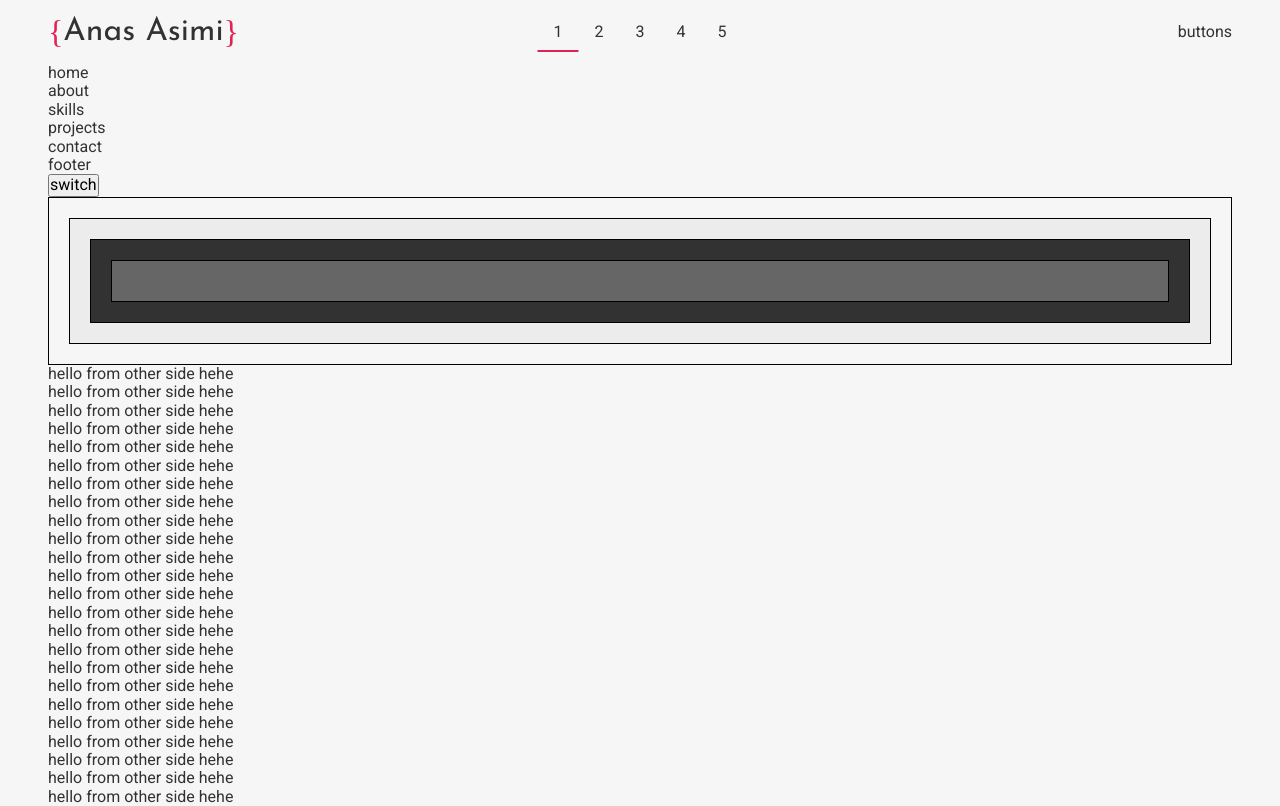
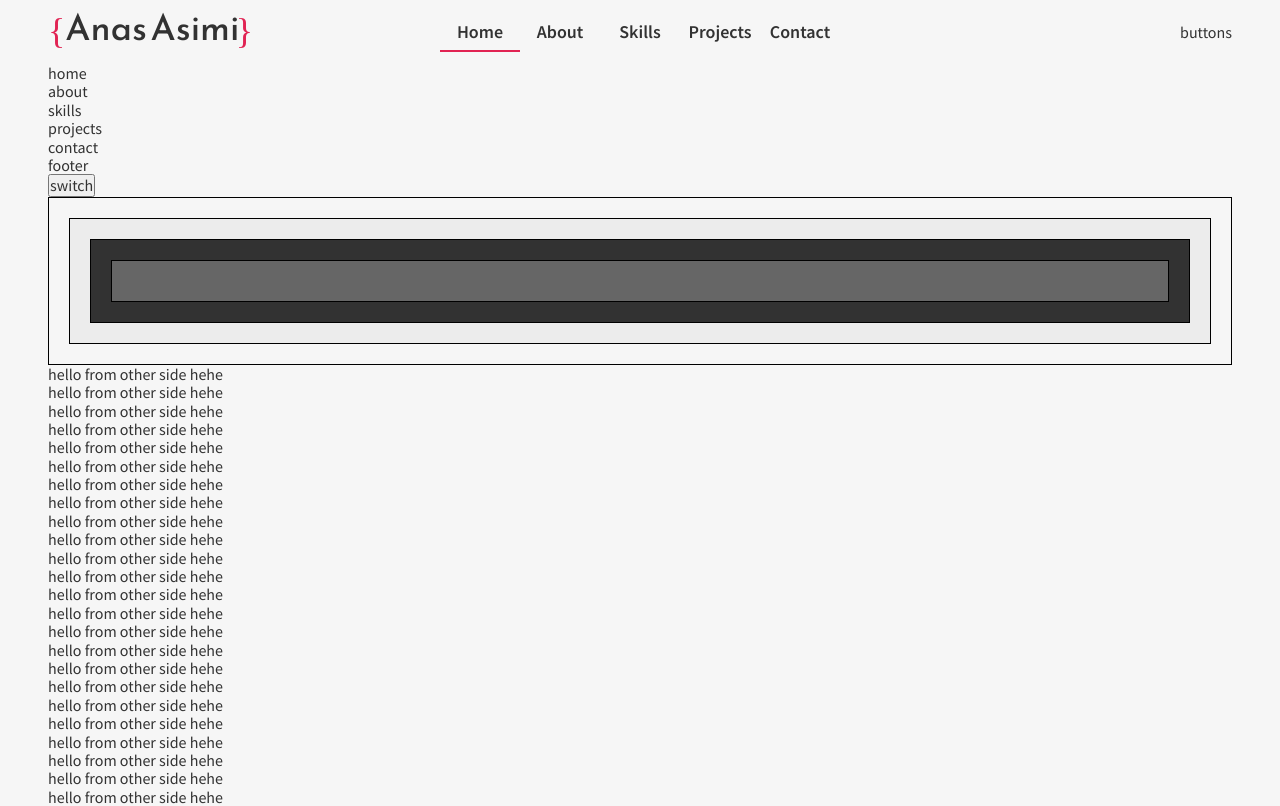
Before and after one commit to anas-asimi/asimi-anas-portfolio, a React (Vite) app: page / in a window 1280 px wide. Shown: the top 806 px of the page. Built offline with nearby package versions, Linux system fonts and the light colour scheme; a web font is replaced by a local one.

Commit message:
finishing the nav block in header

```diff
--- a/src/App.jsx
+++ b/src/App.jsx
@@ -31,6 +31,18 @@ export default function App() {
     let elementWidth = navElement.offsetWidth
     const sliderElement = document.querySelector(".slider");
     sliderElement.style.setProperty('--full-width', elementWidth);
+
+    // slider movement
+    const navItems = document.querySelectorAll('.nav-item')
+    navItems.forEach((element , index)=>{
+      element.addEventListener('click',()=>{
+        sliderElement.style.setProperty('--slider-position', index + 1);
+        navItems.forEach((ele )=>{
+          ele.classList.remove('active')
+          })
+        element.classList.add('active')
+      })
+    })
 
   }, [])
 
--- a/src/components/header.jsx
+++ b/src/components/header.jsx
@@ -11,13 +11,13 @@ export default function header() {
         </span>
         <span className="curly-bracket">{"}"}</span>
       </div>
-      <nav>
+      <nav className="nav">
         <ul>
-          <li>1</li>
-          <li>2</li>
-          <li>3</li>
-          <li>4</li>
-          <li>5</li>
+          <li><a href="#" className="nav-item">Home</a></li>
+          <li><a href="#" className="nav-item">About</a></li>
+          <li><a href="#" className="nav-item">Skills</a></li>
+          <li><a href="#" className="nav-item">Projects</a></li>
+          <li><a href="#" className="nav-item">Contact</a></li>
         </ul>
         <div className="slider"></div>
       </nav>
--- a/src/index.scss
+++ b/src/index.scss
@@ -1,14 +1,16 @@
-@import url("https://fonts.googleapis.com/css2?family=Roboto:wght@300;400;500;700;900&display=swap");
+@import url('https://fonts.googleapis.com/css2?family=Source+Sans+Pro:wght@300;400;600;700;900&display=swap');
 @import url("https://fonts.googleapis.com/css2?family=Josefin+Sans:wght@300;400;500;700&display=swap");
 @import url("https://fonts.googleapis.com/css2?family=Junge&display=swap");
 
 // start reset
 * {
-  box-sizing: border-box;
-  font-family: "Roboto", sans-serif;
-  list-style: none;
+  color: var(--color-tertiary);
+  font-family: "Source Sans Pro", sans-serif;
+  text-decoration: none;
   padding: 0;
   margin: 0;
+  list-style: none;
+  box-sizing: border-box;
   transition: background-color 0.2s 0.5s , color 0.2s 0.0s;
 
 }
@@ -97,7 +99,8 @@ header {
     display: flex;
     align-items: center;
     justify-content: space-between;
-    font-size: xx-large;
+    font-size: 36px;
+    font-weight: 500;
 
     .curly-bracket {
       font-family: "Junge", serif;
@@ -142,7 +145,21 @@ header {
       justify-content: center;
 
       & li{
-        padding: 0 16px;
+
+        a {
+          font-size: large;
+          font-weight: 600;
+          width: 80px;
+          display: inline-block;
+          text-align: center;
+          transition: color 0.5s;
+          &.active{
+            color: var(--color-red);
+          }
+          &:hover{
+            color: var(--color-red);
+          }
+        }
       }
     }
     & .slider {
```
